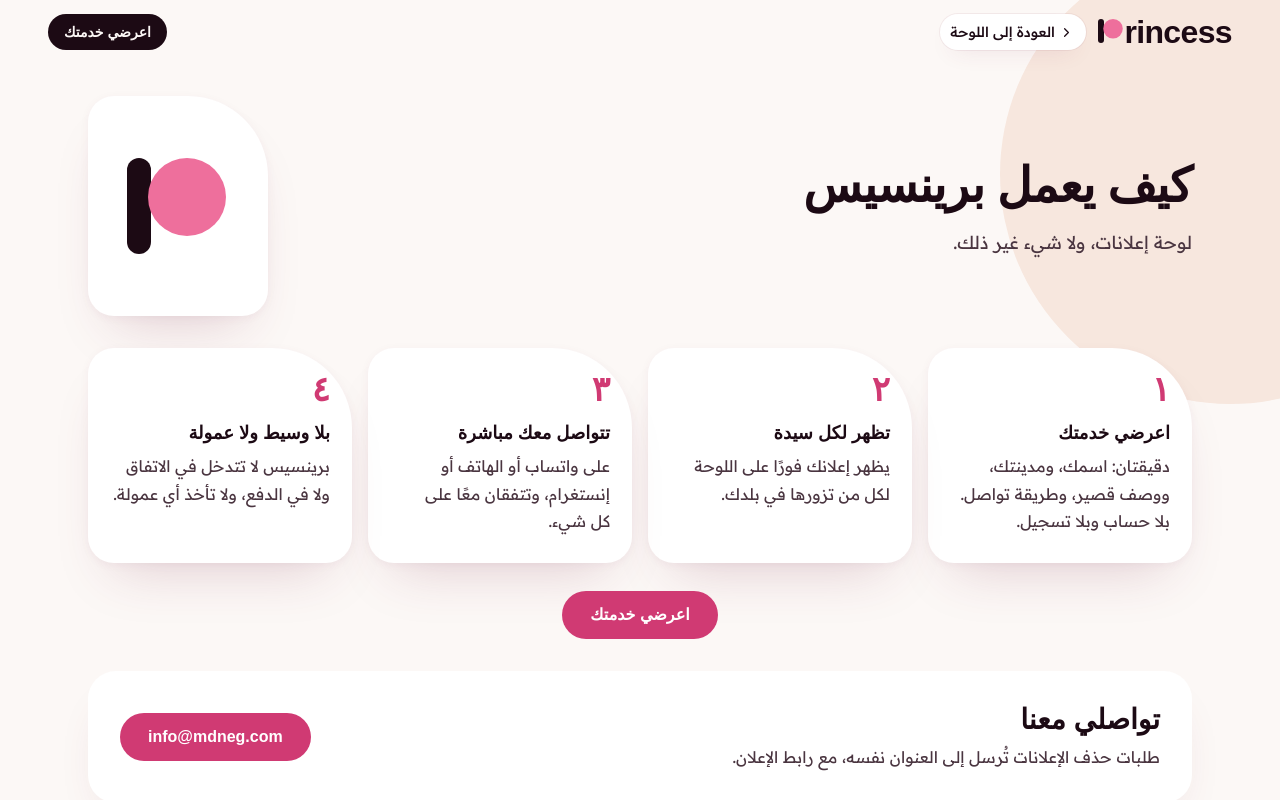
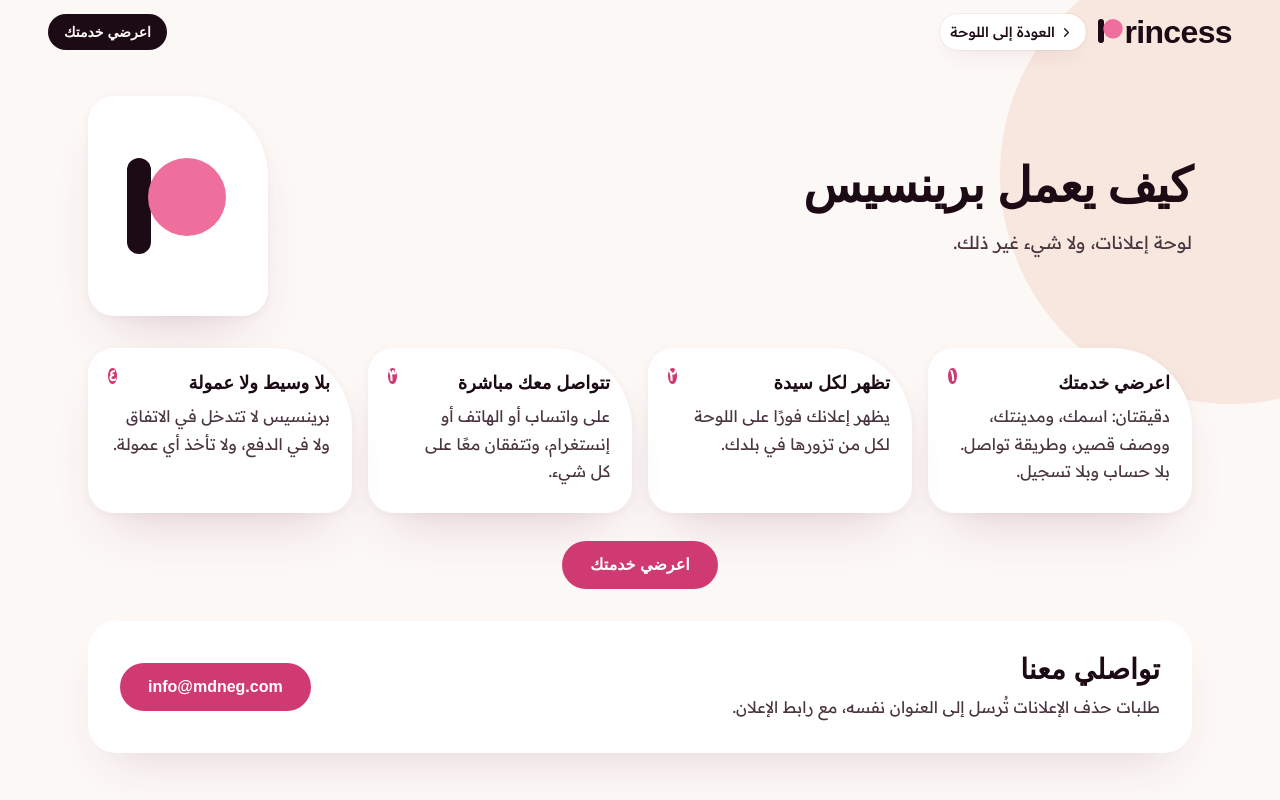
Before and after one commit to MichaelkhalafG/princess-v1, a Next.js app: page /about in a window 1280 px wide. Shown: the top 800 px of the page. Built offline with nearby package versions, Linux system fonts and the light colour scheme; no server answers; a web font is replaced by a local one.

Commit message:
Move the about step numerals into a filled circle in the corner

```diff
--- a/app/about/page.module.css
+++ b/app/about/page.module.css
@@ -95,8 +95,10 @@
   gap: var(--space-11);
 }
 
-/* each step: a white card with the arch corner, its number large in the accent */
+/* each step: a white card with the arch corner (top right). Its number sits in the other
+   top corner, in a filled accent circle, the numeral in the card's own white. */
 .step {
+  position: relative;
   background: var(--color-surface);
   border-radius: var(--radius-card) var(--radius-banner-shoulder) var(--radius-card) var(--radius-card);
   box-shadow: var(--shadow-card);
@@ -107,15 +109,28 @@
 }
 
 .number {
+  position: absolute;
+  /* physical, like the arch it answers: the arch is top-right, so this is top-left */
+  top: var(--space-13);
+  left: var(--space-13);
+  display: grid;
+  place-items: center;
+  width: var(--size-step-number);
+  height: var(--size-step-number);
+  border-radius: var(--radius-circle);
+  background: var(--color-accent);
+  color: var(--color-surface);
   font-family: var(--font-heading), sans-serif;
   font-weight: var(--weight-heavy);
-  font-size: var(--text-h2);
+  font-size: var(--text-step-number);
   line-height: var(--leading-none);
-  color: var(--color-accent);
 }
 
+/* the title keeps clear of the number's corner, however long it runs */
 .stepTitle {
-  margin: var(--space-5) 0 0;
+  margin: 0;
+  min-height: var(--size-step-number);
+  padding-inline-end: calc(var(--size-step-number) + var(--space-8));
   font-family: var(--font-heading), sans-serif;
   font-weight: var(--weight-bold);
   font-size: var(--text-cta);
```
